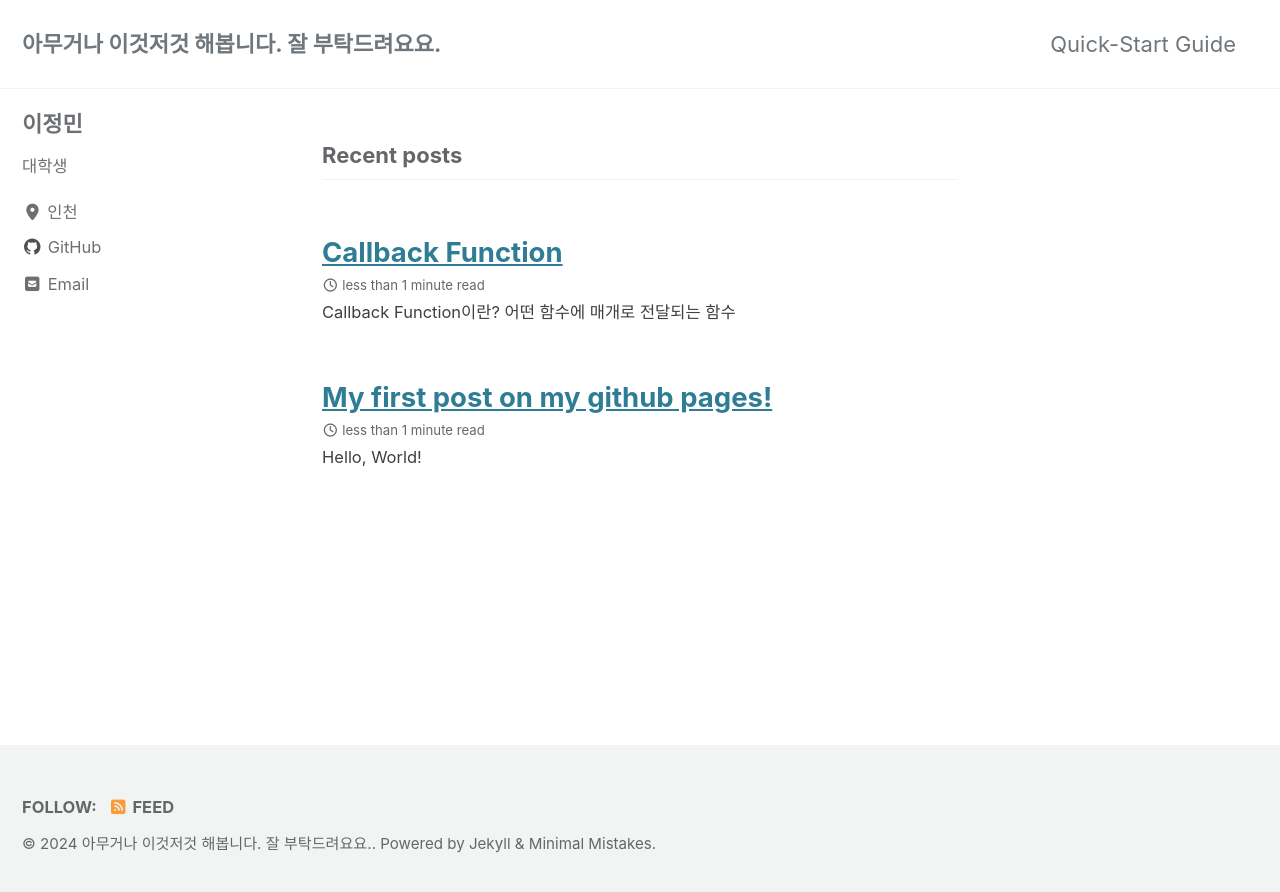
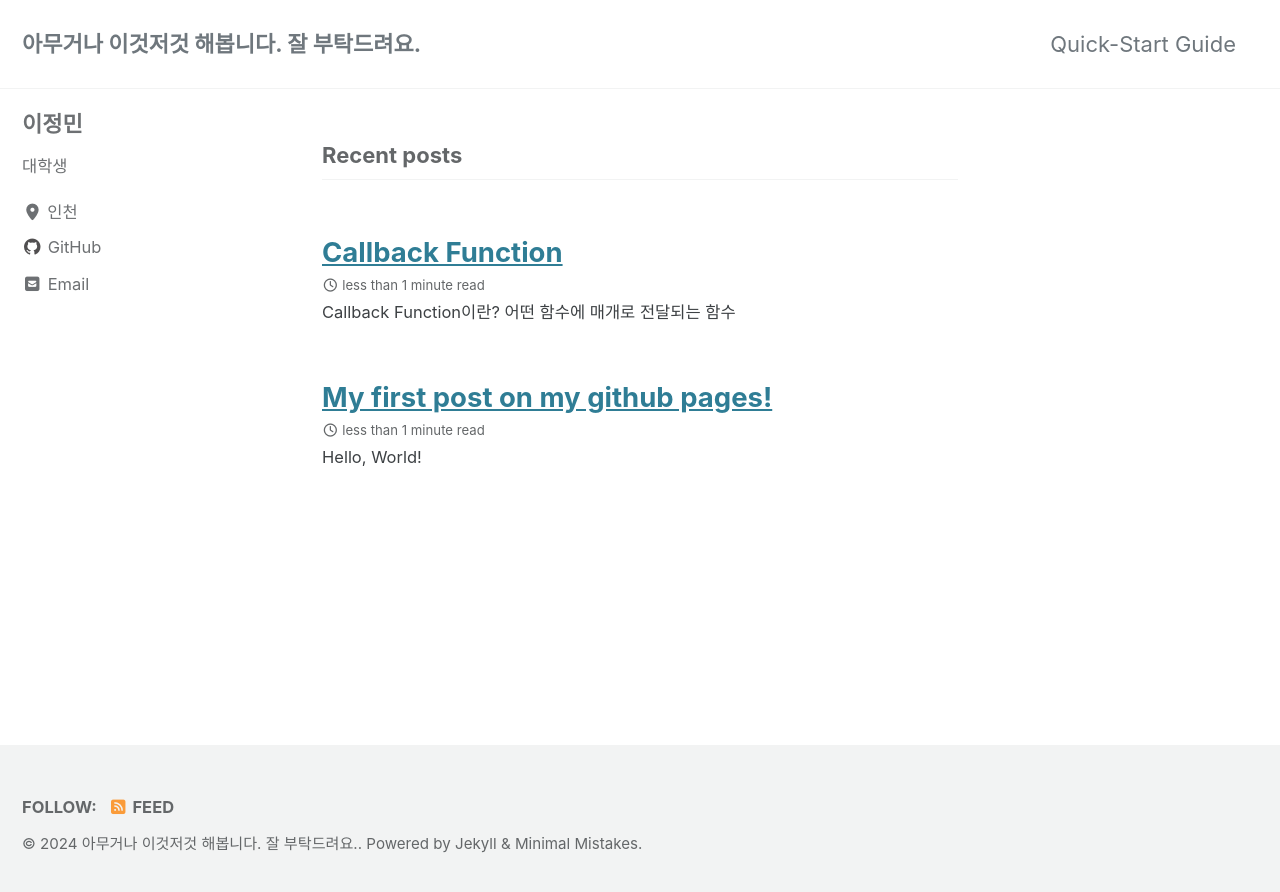
Before and after one commit to MossyStone01/LJMin1.github.io, a Jekyll site: the page built from index.html, in a window 1280 px wide. Shown: the top 892 px of the page. Built offline with Jekyll 4.4.1, drawn with Linux system fonts in a browser that asks for light colours; cached includes are drawn as plain includes; the list of posts is cut into pages by our own code.

Commit message:
Update _config.yml

```diff
--- a/_config.yml
+++ b/_config.yml
@@ -17,7 +17,7 @@ minimal_mistakes_skin    : "default" # "air", "aqua", "contrast", "dark", "dirt"
 # Site Settings
 locale                   : "en-US"
 rtl                      : # true, false (default) # turns direction of the page into right to left for RTL languages
-title                    : "아무거나 이것저것 해봅니다. 잘 부탁드려요요."
+title                    : "아무거나 이것저것 해봅니다. 잘 부탁드려요."
 title_separator          : "-"
 subtitle                 : # site tagline that appears below site title in masthead
 name                     : "Light Theme Maniac"
@@ -127,7 +127,7 @@ author:
       # url: "https://facebook.com/"
     - label: "GitHub"
       icon: "fab fa-fw fa-github"
-      url: "https://github.com/39Imfine"
+      url: "https://github.com/LJMin1"
     - label: "Instagram"
       icon: "fab fa-fw fa-instagram"
       # url: "https://instagram.com/"
```
